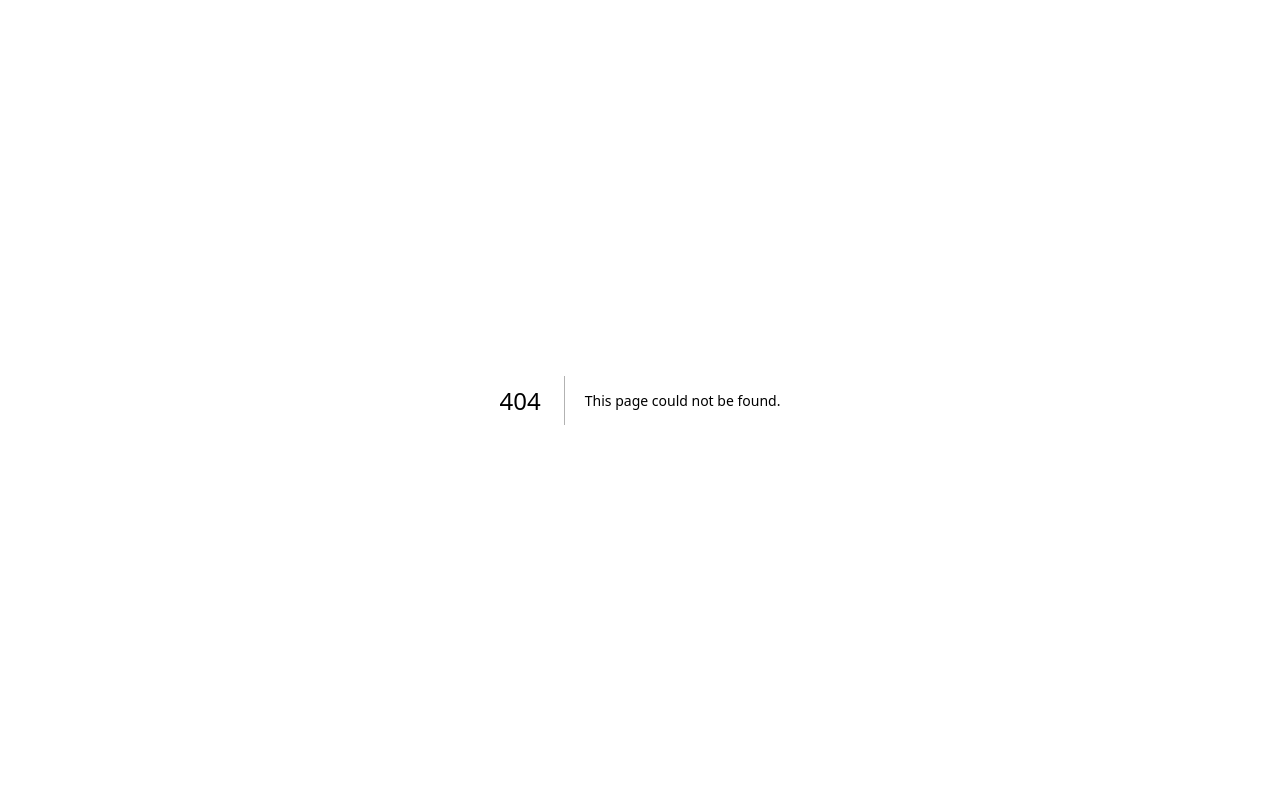
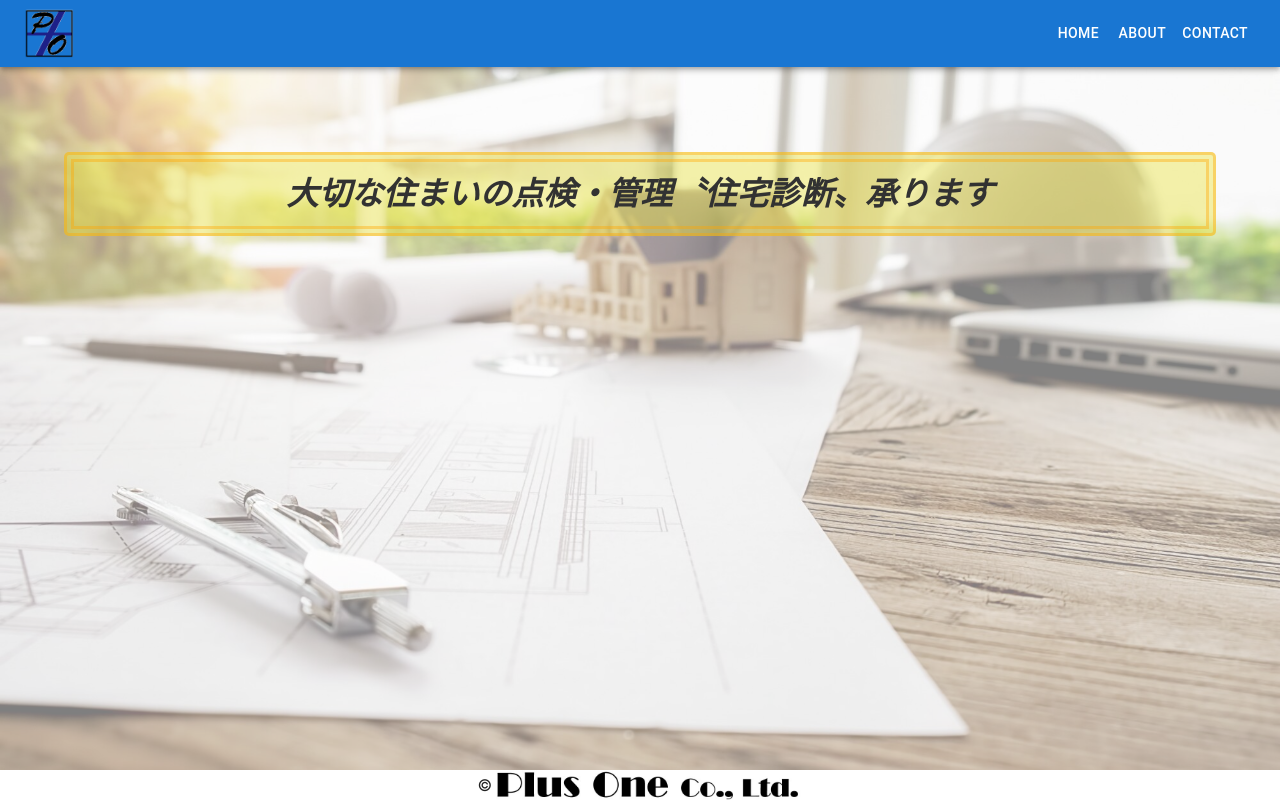
Before and after one commit to no215tyler/plusone_kk, a Next.js app: page /about in a window 1280 px wide. Before the commit this address had no page. Built offline with nearby package versions, Linux system fonts and the light colour scheme.

Commit message:
✨ aboutページ, contactページの雛形を実装

```diff
--- /dev/null
+++ b/pages/about.tsx
@@ -0,0 +1,26 @@
+import React from 'react'
+import DrawerAppBar from '../components/DrawerAppBar'
+import Footer from '../components/Footer'
+import Head from 'next/head'
+import styles from "@/styles/Home.module.css";
+import { Inter } from 'next/font/google'
+
+const inter = Inter({ subsets: ["latin"] });
+
+export default function About() {
+  return (
+    <>
+      <Head>
+        <title>Plus One Co., Ltd.</title>
+        <meta name="description" content="Generated by create next app" />
+        <meta name="viewport" content="width=device-width, initial-scale=1" />
+        <link rel="icon" href="/favicon.ico" />
+      </Head>
+      <main className={`${styles.main} ${inter.className}`}>
+        <DrawerAppBar />
+        <img src="hero_image3.jpg" alt="" className={styles.hero_img} />
+        <Footer />
+      </main>
+    </>
+  )
+}
```
Also changed, not shown: pages/contact.tsx (added, +26 -0 lines), components/About.module.css (added), components/Contact.tsx (added).
